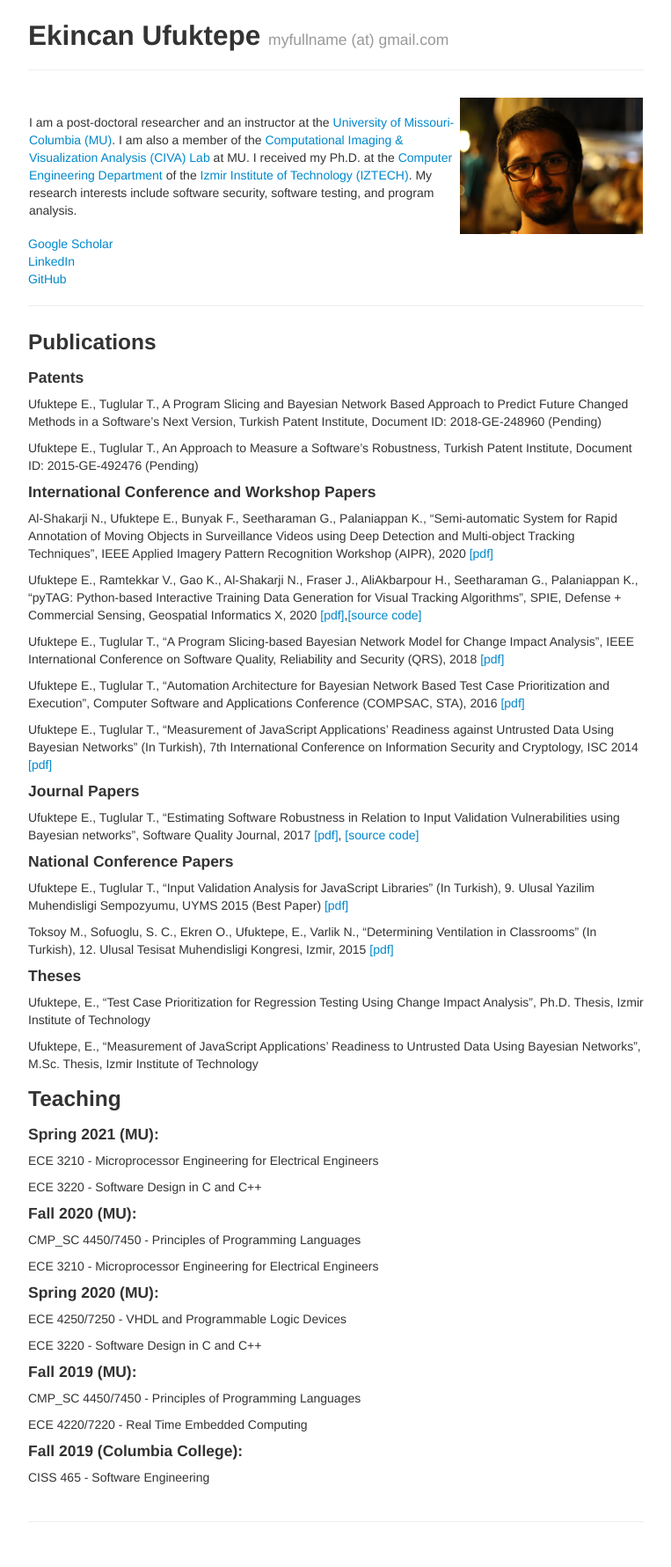
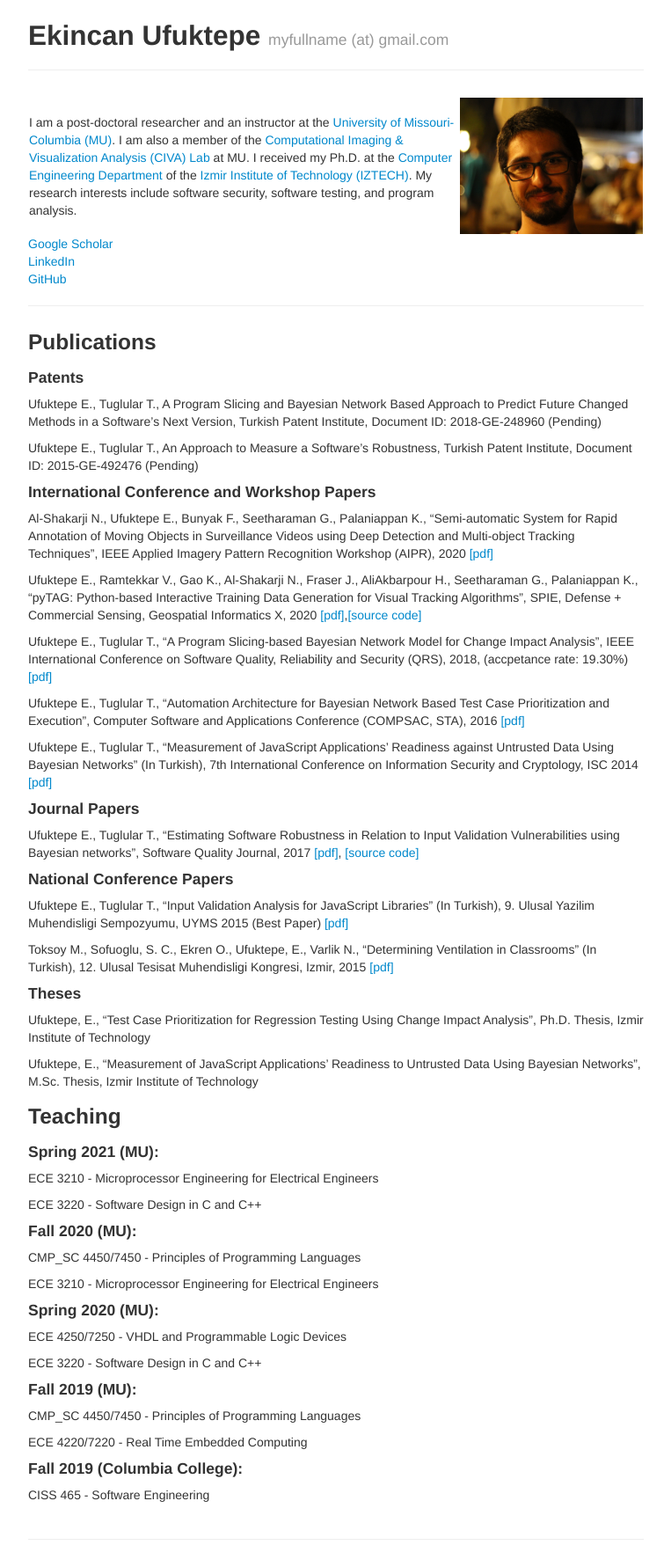
Before and after one commit to ekincanufuktepe/ekincanufuktepe.github.io, a Jekyll site: the page built from index.md, in a window 1280 px wide. Shown: the whole page at 88% size, without its empty margins (258-1021 px from the left). Built offline with Jekyll 4.4.1, drawn with Linux system fonts in a browser that asks for light colours.

Commit message:
Known acceptance rates for publications are added

```diff
--- a/index.md
+++ b/index.md
@@ -34,7 +34,7 @@ Al-Shakarji N., Ufuktepe E., Bunyak F., Seetharaman G., Palaniappan K., "Semi-au
 
 Ufuktepe E., Ramtekkar V., Gao K., Al-Shakarji N., Fraser J., AliAkbarpour H., Seetharaman G., Palaniappan K., "pyTAG: Python-based Interactive Training Data Generation for Visual Tracking Algorithms", SPIE, Defense + Commercial Sensing, Geospatial Informatics X, 2020 [[pdf]](),[[source code]](https://github.com/CIVA-Lab/pyTAG)
 
-Ufuktepe E., Tuglular T., "A Program Slicing-based Bayesian Network Model for Change Impact Analysis", IEEE International Conference on Software Quality, Reliability and Security (QRS), 2018 [[pdf]](/paper/2018_QRS_Ufuktepe_Tuglular.pdf)
+Ufuktepe E., Tuglular T., "A Program Slicing-based Bayesian Network Model for Change Impact Analysis", IEEE International Conference on Software Quality, Reliability and Security (QRS), 2018, (accpetance rate: 19.30%) [[pdf]](/paper/2018_QRS_Ufuktepe_Tuglular.pdf)
 
 Ufuktepe E., Tuglular T., "Automation Architecture for Bayesian Network Based Test Case Prioritization and Execution", Computer Software and Applications Conference (COMPSAC, STA), 2016 [[pdf]](/paper/2016_COMPSAC_Ufuktepe_Tuglular.pdf)
 
```
